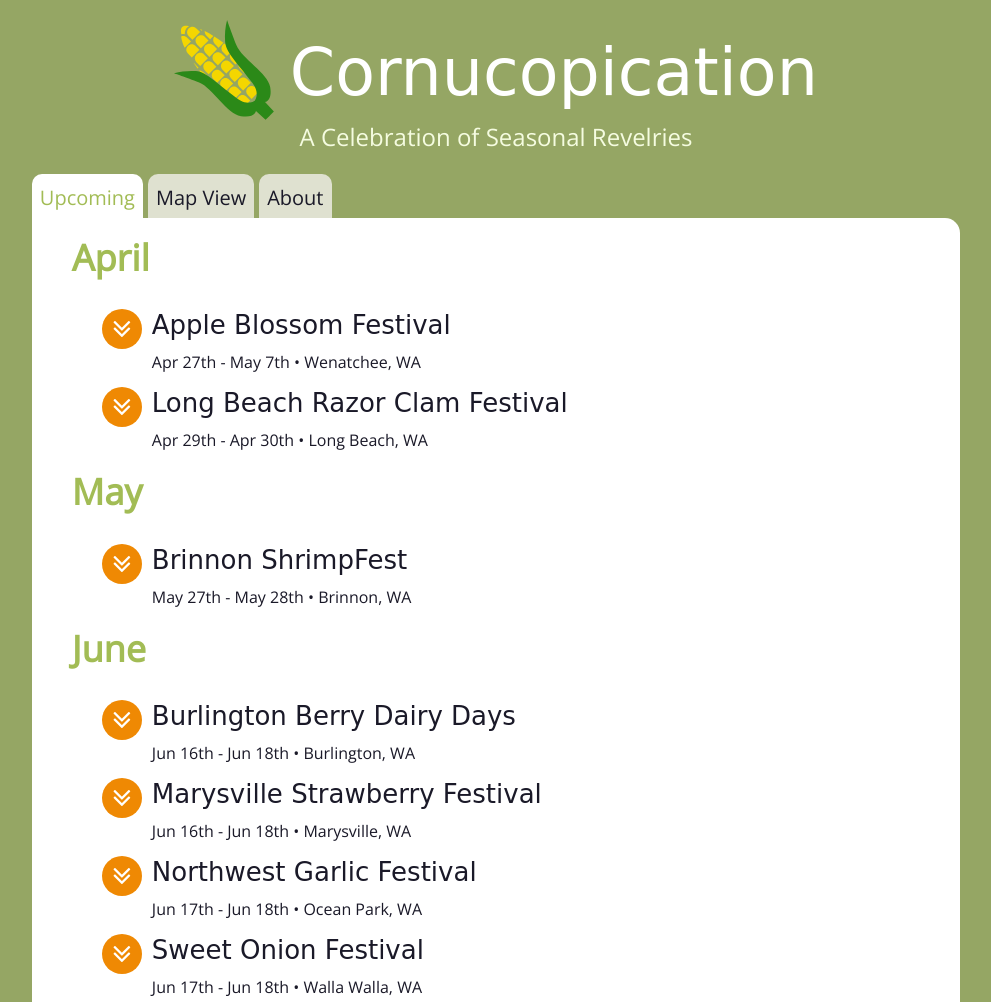
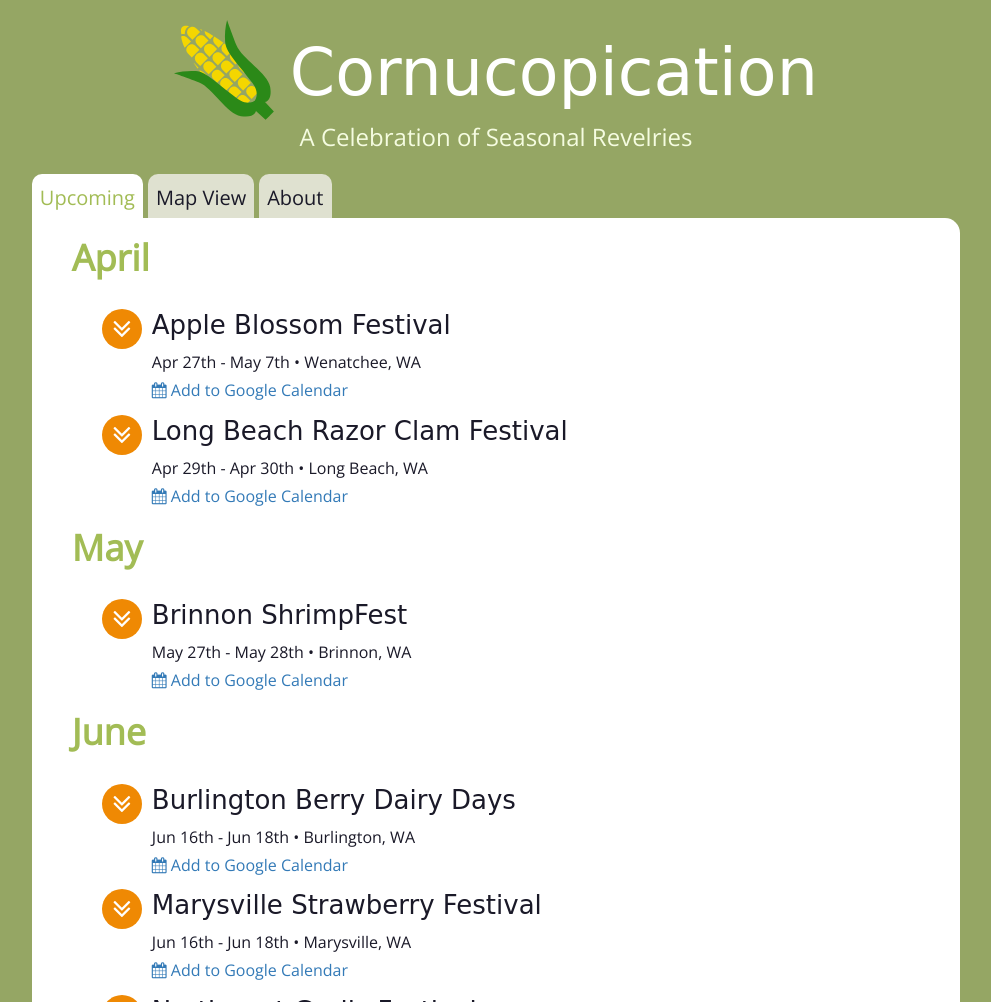
Before and after one commit to 1gb/cornucopication, a website: page index.html in a window 1280 px wide. Shown: the top 1002 px of the page, without its empty margins (144-1135 px from the left). Drawn offline with nearby package versions, Linux system fonts and the light colour scheme; some packages are replaced by stand-ins of ours; a web font is replaced by a local one.

Commit message:
Added Google Calendar links

```diff
--- a/css/app.css
+++ b/css/app.css
@@ -131,6 +131,10 @@ html body {
   display: inline-block;
   font-family: 'Patua One', cursive;
   font-size: 26px;
+}
+
+.calAdd {
+  margin-top: 5px;
 }
 
 .entry {
--- a/index.html
+++ b/index.html
@@ -15,7 +15,7 @@
 			<meta name="twitter:description" content="A collection of events which embody the spirit of small town festivals celebrating locally produced goods or crops, especially those which are edible such as fruits or seafood.">
 			<meta name="twitter:creator" content="@yesthisiseve">
 			<meta name="twitter:image" content="http://www.cornucopication.com/img/cornPNG.png">
-			<link rel="stylesheet" href="../css/normalize.css">
+			<link rel="stylesheet" href="css/normalize.css">
 			<link rel="stylesheet" href="css/bootstrap.min.css">
 			<link rel="stylesheet" href="css/bootstrap-theme.min.css">
 			<link rel="stylesheet" href="css/font-awesome.min.css">
--- a/js/main.js
+++ b/js/main.js
@@ -11,6 +11,8 @@ $(document).ready(function() {
         eventId: this.eventId,
         url: this.url,
         city: this.city,
+        dateStartO: this.dateStart,
+        dateEndO: this.dateEnd,
         dateStart: moment(this.dateStart).format('MMM Do'),
         dateEnd: moment(this.dateEnd).format('MMM Do'),
         dayOfYear: moment(this.dateStart).format('DDD'),
@@ -59,15 +61,10 @@ $(document).ready(function() {
       var thisMonth = element.monthString.toLowerCase();
       var downIcon = '<span class="downIcon"><i class="fa fa-angle-double-down" aria-hidden="true"></i></span>';
       var eventUrl = '<div class="event-url"><a href="' + element.url + '" target="_blank">Visit the ' + element.name + ' Website</a></div>';
-      // var calendar = '<span class="addtocalendar atc-style-blue">' + // From http://addtocalendar.com/
-      //         '<var class="atc_event">' +
-      //             '<var class="atc_date_start">' + '</var>' +
-      //             '<var class="atc_date_end">2016-05-04 18:00:00</var>' +
-      //             '<var class="atc_title">Star Wars Day Party</var>' +
-      //             '<var class="atc_description">May the force be with you</var>' +
-      //             '<var class="atc_location">Tatooine</var>' +
-      //         '</var>' +
-      //     '</span>';
+      var calendar = '<div class="calAdd"><a href="https://www.google.com/calendar/render?action=TEMPLATE&text=' + element.name +
+        '&dates=' + moment(element.dateStartO).format('YYYYMMDD') + '/' + moment(element.dateEndO).add(1, 'd').format('YYYYMMDD') + '&details=' + element.desc +
+        '&location=' + element.city + '&sf=true&output=xml" target="_blank">' +
+        '<i class="fa fa-calendar" aria-hidden="true"></i>  Add to Google Calendar</a></div>';
 
       // If a month section doesn't exist, create one
       if ( document.getElementById(thisMonth) === null ) {
@@ -78,7 +75,7 @@ $(document).ready(function() {
               '<li class="item collapsed" data-toggle="collapse" data-target="#' + element.eventId + '">' +
                 '<div class="festival-name">' + downIcon + element.name + '</div>' +
                 '<div class="entry">' +
-                  '<span class="date">' + element.dateStart + ' - ' + element.dateEnd + '</span>' + ' • ' + element.city +
+                  '<span class="date">' + element.dateStart + ' - ' + element.dateEnd + '</span>' + ' • ' + element.city + calendar +
                   '<div id="' + element.eventId + '" class="single-event collapse">' + element.desc + eventUrl + '</div>' +
                 '</div>' +
               '</li>' +
@@ -88,7 +85,7 @@ $(document).ready(function() {
           '<li class="item collapsed" data-toggle="collapse" data-target="#' + element.eventId + '">' +
             '<div class="festival-name">' + downIcon + element.name + '</div>' +
             '<div class="entry">' +
-              '<span class="date">' + element.dateStart + ' - ' + element.dateEnd + '</span> • ' + element.city +
+              '<span class="date">' + element.dateStart + ' - ' + element.dateEnd + '</span> • ' + element.city + calendar +
               '<div id="' + element.eventId + '" class="single-event collapse">' + element.desc + eventUrl + '</div>' +
             '</div>' +
           '</li>');
```
